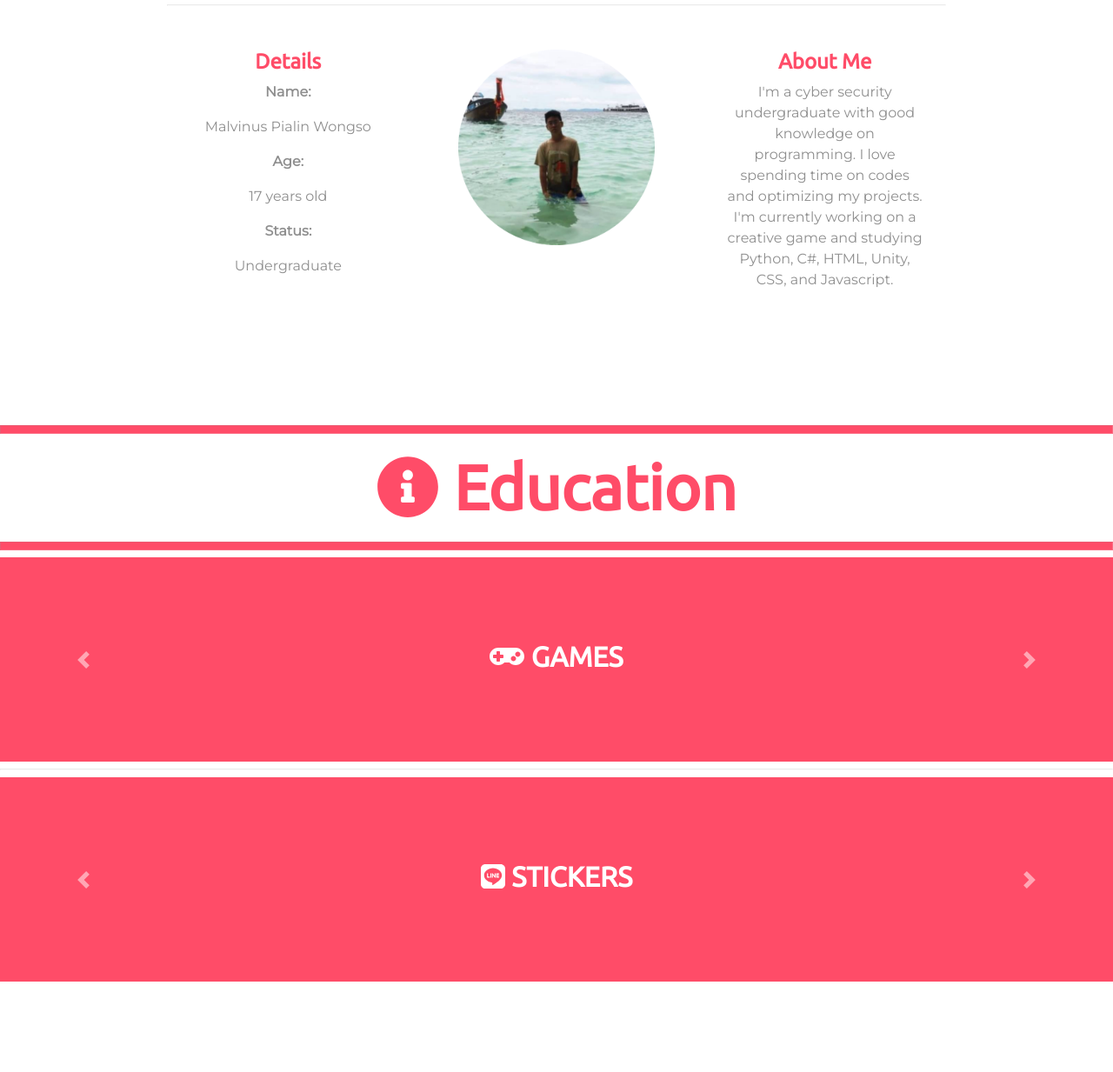
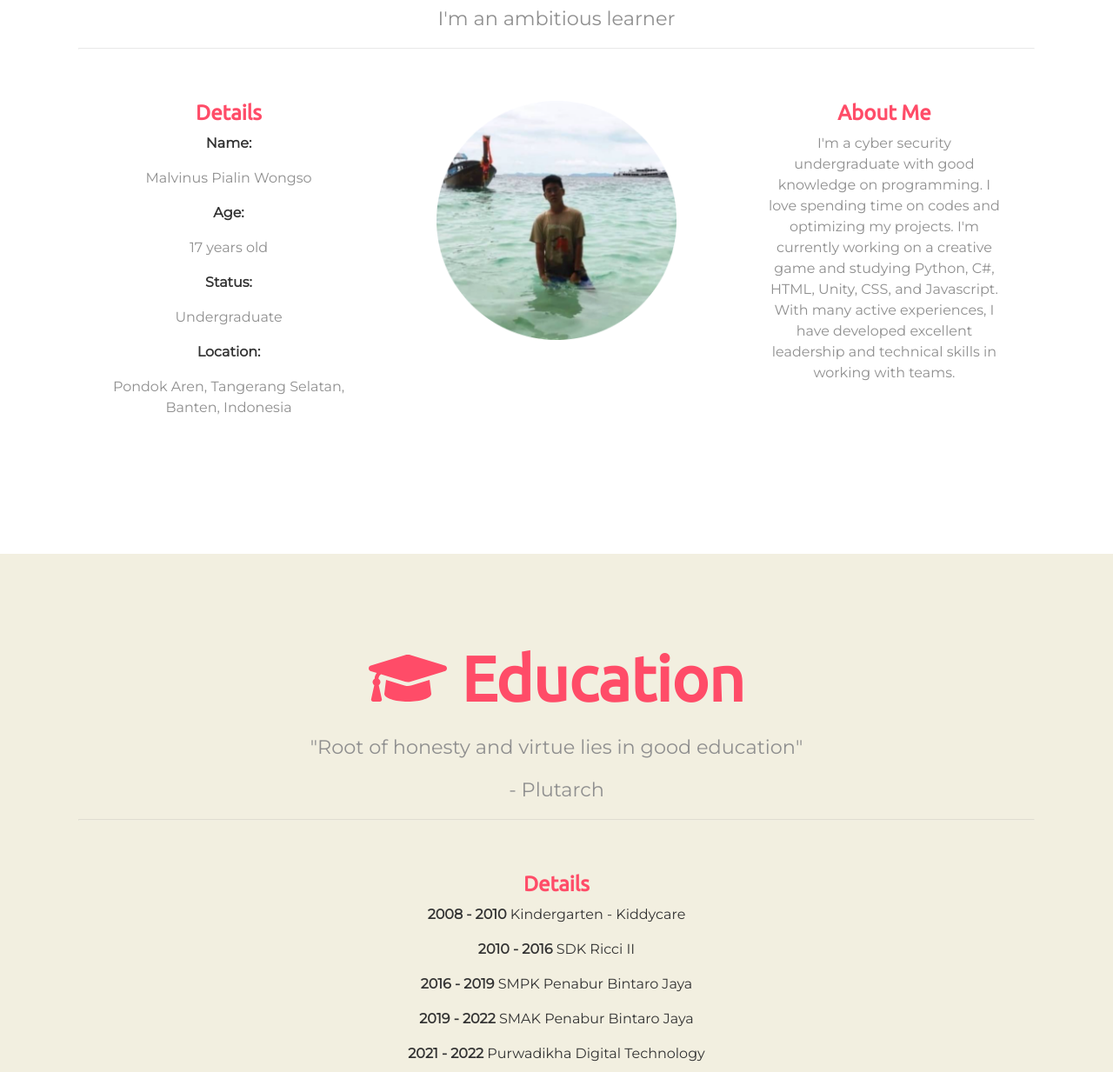
Before and after one commit to Malvin024/Malvin-s-Professional-Website, a plain HTML site: page index.html in a window 1280 px wide. Shown: the part 839-2072 px from the top of the page at 87% size. Drawn offline with nearby package versions, Linux system fonts and the light colour scheme.

Commit message:
Fixed some bugs

```diff
--- a/css/styles.css
+++ b/css/styles.css
@@ -12,6 +12,13 @@ p {
   color: #8f8f8f;
 }
 
+.caption {
+  color: #333333;
+}
+
+.row {
+  padding: 0;
+}
 /* Headings */
 
 .big-heading {
@@ -19,6 +26,7 @@ p {
   font-size: 4.5rem;
   line-height: 1.5;
   color: #ff4c68;
+  text-align: center;
 }
 
 .section-heading {
@@ -34,7 +42,7 @@ p {
 /* Containers */
 
 .container-fluid{
-  padding: 7% 15%;
+  padding: 7% 7%;
 }
 
 /* Sections */
@@ -42,6 +50,12 @@ p {
 .colored-section {
   background-color: #ff4c68;
   color: #fff;
+}
+
+.second-section {
+  background-color: #F2EFE0;
+  color: #fceceb;
+
 }
 
 .white-section {
@@ -67,6 +81,7 @@ p {
 .big-heading {
   font-family: 'Ubuntu';
 }
+
 .nav-link {
   font-size: 1.2rem;
   font-family: 'Ubuntu';
--- a/index.html
+++ b/index.html
@@ -72,7 +72,7 @@
 
         <div class="col-lg-6" style="float:none;margin:auto;">
           <h1 class="big-heading"style="color: #fff"><b> Malvinus Pialin Wongso</b></h1>
-          <h3 class="features-title"><b>Cyber Security Undergraduate</b></h3>
+          <h3 class="features-title" style="text-align: center"><b>Cyber Security Undergraduate</b></h3>
         </div>
 
         <div class="col-lg-6">
@@ -85,25 +85,26 @@
 
   </section>
 
-  <!-- education backgrounds -->
+  <!--  Profile -->
   <section class="white-section"id="ProfileSection">
-    <div id="education-carousel" class="carousel slide" data-ride="false">
-
 
       <div class="container-fluid">
         <section class="white-section">
           <h1 class="big-heading"><i class="fas fa-user-circle"></i><b> Profile</b></h1>
+          <p style="font-size: 1.4rem">I'm an ambitious learner</p>
         </section>
         <hr>
         <div class="row">
           <div class="feature-box col-lg-4">
             <h3 class="feature-title"><b>Details</b></h3>
-            <p><b>Name:</b></p>
+            <p class="caption"><b>Name:</b></p>
             <p>Malvinus Pialin Wongso</p>
-            <p><b>Age:</b></p>
+            <p class="caption"><b>Age:</b></p>
             <p>17 years old</p>
-            <p><b>Status:</b></p>
+            <p class="caption"><b>Status:</b></p>
             <p>Undergraduate</p>
+            <p class="caption"><b>Location:</b></p>
+            <p>Pondok Aren, Tangerang Selatan, Banten, Indonesia </p>
           </div>
 
 
@@ -113,8 +114,35 @@
 
           <div class="feature-box col-lg-4">
             <h3 class="feature-title"><b>About Me</b></h3>
-              <p>I'm a cyber security undergraduate with good knowledge on programming. I love spending time on codes and optimizing my projects. I'm currently working on a creative game and studying Python, C#, HTML, Unity, CSS, and Javascript.</p>
+            <p>I'm a cyber security undergraduate with good knowledge on programming. I love spending time on codes and optimizing my projects. I'm currently working on a creative game and studying Python, C#, HTML, Unity, CSS, and Javascript. With many active experiences, I have developed excellent leadership and technical skills in working with teams. </p>
           </div>
+        </div>
+      </div>
+
+
+  </section>
+
+
+
+  <!-- Education backgroundS -->
+
+  <section class="second-section"id="EducationSection">
+
+      <div class="container-fluid">
+          <h1 class="big-heading" ><i class="fas fa-graduation-cap"></i><b> Education</b></h1>
+          <p style="font-size: 1.4rem">"Root of honesty and virtue lies in good education"</p>
+          <p style="font-size: 1.4rem">- Plutarch</p>
+          <hr>
+
+          <div class="row">
+            <div class="feature-box col">
+              <h3 class="feature-title"><b>Details</b></h3>
+              <p class="caption"><b>2008 - 2010</b>    Kindergarten - Kiddycare</p>
+              <p class="caption"><b>2010 - 2016</b>    SDK Ricci II</p>
+              <p class="caption"><b>2016 - 2019</b>    SMPK Penabur Bintaro Jaya</p>
+              <p class="caption"><b>2019 - 2022</b>    SMAK Penabur Bintaro Jaya</p>
+              <p class="caption"><b>2021 - 2022</b>    Purwadikha Digital Technology</p>
+              <p class="caption"><b>2022 - 2026</b>    BINUS University </p>
             </div>
           </div>
 
@@ -122,24 +150,6 @@
 
   </section>
 
-
-
-  <!-- BORDERLINES -->
-
-  <section class="white-section"id="MyEntertainmentsSection">
-    <section class="colored-section">
-      <hr style="height:8px">
-      </hr>
-    </section>
-    <h1 class="big-heading"><i class="fas fa-info-circle"></i><b> Education</b></h1>
-  </section>
-
-  <!-- Testimonials -->
-
-  <section class="colored-section">
-
-
-  </section>
 
   <!-- Border -->
 
```
Lines whose indentation alone changed are shown as unchanged.
